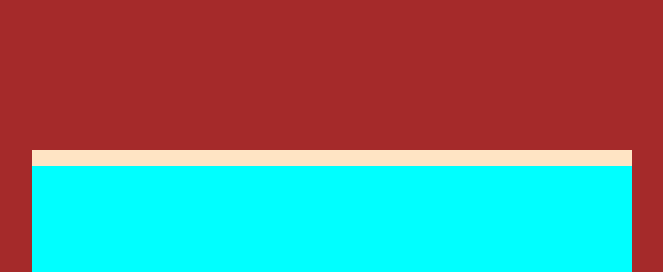
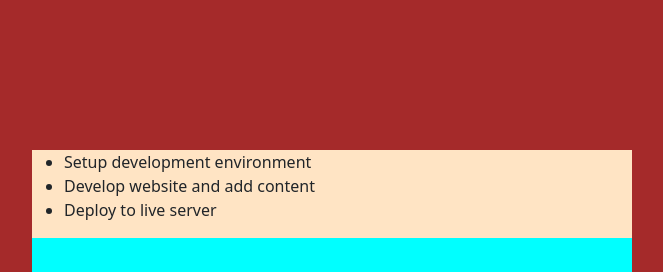
Before and after one commit to CaliforniaDev/ReactAssignment-1, a React (Create React App) app in the folder task-app/: page / in a window 1280 px wide. Shown: the top 272 px of the page, without its empty margins (308-971 px from the left). Built offline with nearby package versions, Linux system fonts and the light colour scheme.

Commit message:
Add default tasks inside state

```diff
--- a/task-app/src/App.js
+++ b/task-app/src/App.js
@@ -1,5 +1,6 @@
 import React, { Component } from 'react';
 import Overview from './components/Overview';
+import Header from './components/Header';
 import uniqid from 'uniqid';
 import './App.css';
 import 'bootstrap/dist/css/bootstrap.min.css';
@@ -11,9 +12,25 @@ class App extends Component {
     this.state = {
       taskInput: {
         text: '',
-        id: uniqid()
+        id: uniqid(),
       },
-      tasks: [],
+      tasks: [
+        {
+          text: "Setup development environment",
+          id: 1,
+          completed: true
+        },
+        {
+          text: "Develop website and add content",
+          id: 2,
+          completed: false
+        },
+        {
+          text: "Deploy to live server",
+          id: 3,
+          completed: false
+        }
+      ],
       editing: false
     };
   }
@@ -21,7 +38,9 @@ class App extends Component {
     this.setState(state => ({
       taskInput: {
         text: e.target.value,
-        id: state.taskInput.id
+        id: state.taskInput.id,
+        completed: false
+
       }
     }));
   };
@@ -32,9 +51,10 @@ class App extends Component {
       tasks: state.tasks.concat(state.taskInput),
       taskInput: {
         text: '',
-        id: uniqid()
+        id: uniqid(),
       },
     }));
+    console.log(this.state);
   };
 
   removeTask = (id) => {
@@ -79,6 +99,7 @@ updateTask = (event, updatedTask, id) => {
     const { taskInput, tasks } = this.state;
     return (
       <section className="task-form-container">
+        <Header />
         <div className="form-wrapper">
           <div className="list-overview">
             <Overview
```
